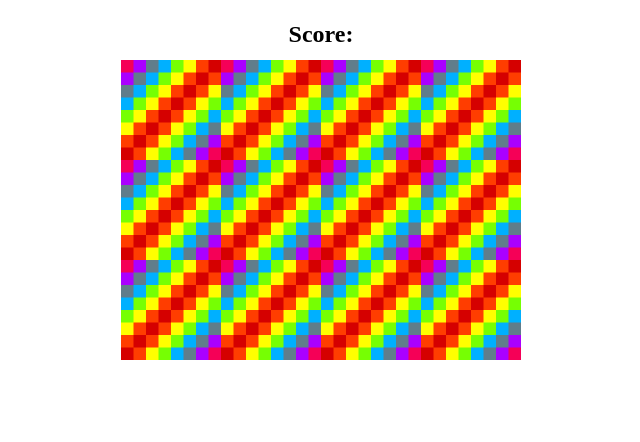
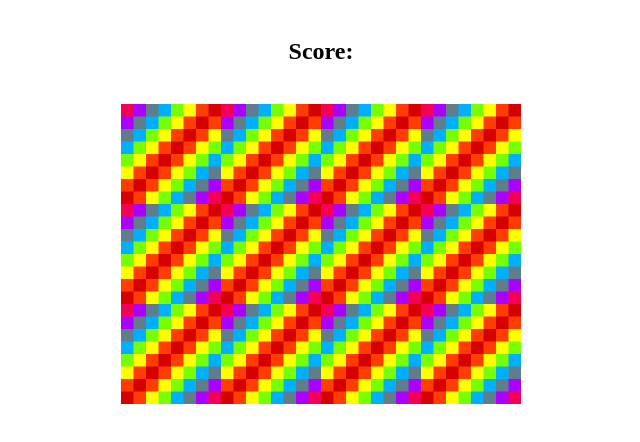
Before and after one commit to PatilJatin/Memory-Game, a plain HTML site: page index.html in a window 1280 px wide. Shown: the whole page, without its empty margins (319-959 px from the left). Drawn offline with Linux system fonts and the light colour scheme.

Commit message:
Update style.css

```diff
--- a/style.css
+++ b/style.css
@@ -1,15 +1,26 @@
+*{
+    margin: 0;
+    padding: 0;
+    box-sizing: border-box;
+}
 #grid{
     display: flex;
     width: 400px;
     height: 300px;
     flex-wrap: wrap;
 }
-.container {
+.wrapper {
+    width: 100vw;
+    height: 100vh;
+    color: white;
+    background-image: linear-gradient(43deg, #4158D0 0%, #C850C0 46%, #FFCC70 100%);
+}
+.container{
     display: flex;
     flex-direction: column;
     justify-content: center;
     align-items: center;
 }
 h2{
-    margin: 1% 0;
+    margin: 3% 0;
 }
```
